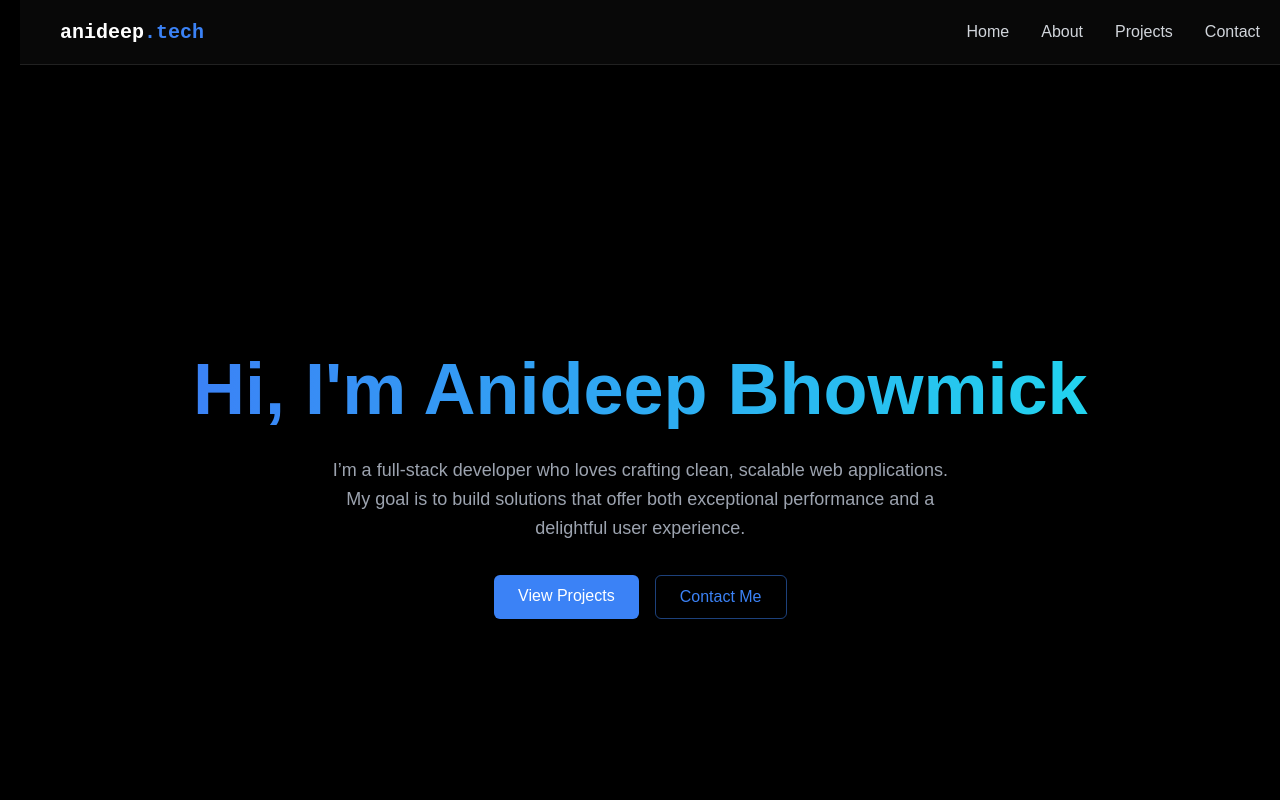
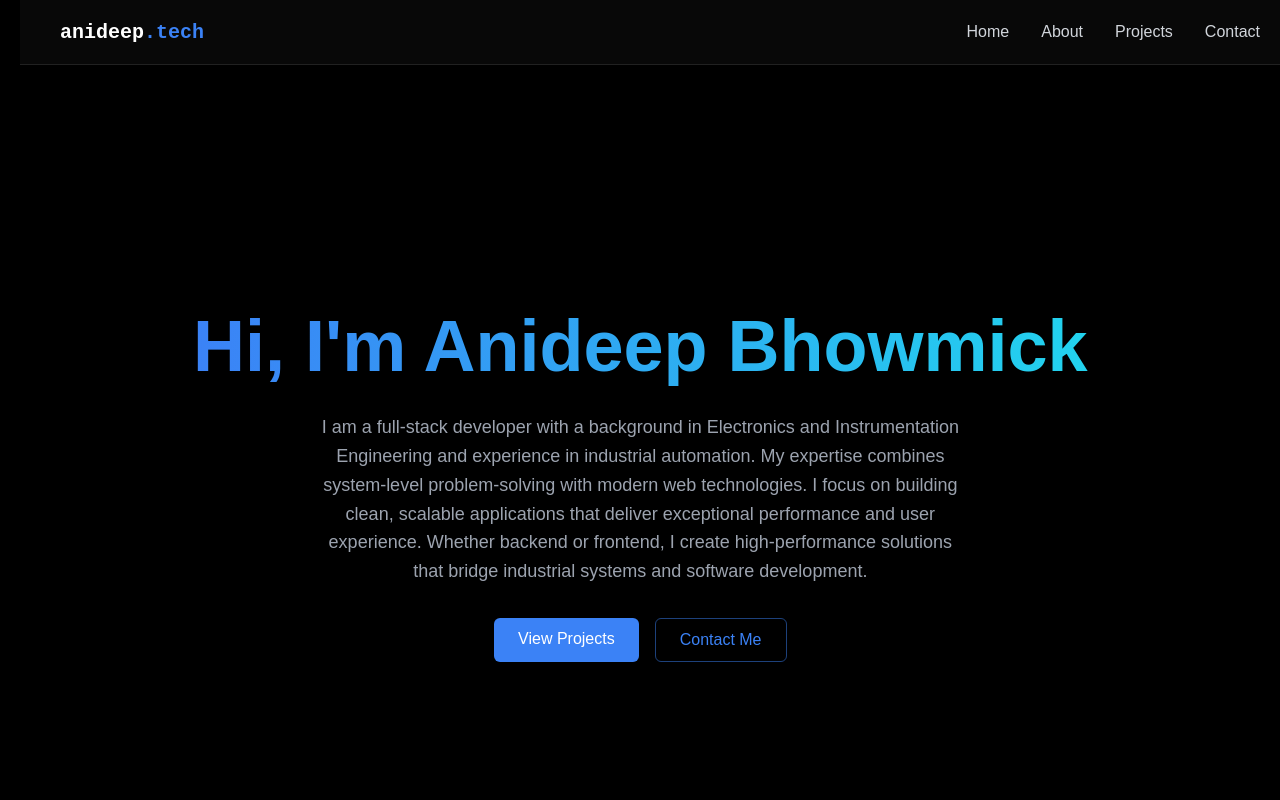
Before and after one commit to ani1999deep/Personal_Portfolio, a React (Create React App) app: page / in a window 1280 px wide. Shown: the top 800 px of the page. Built offline with nearby package versions, Linux system fonts and the light colour scheme.

Commit message:
add core subjects

```diff
--- a/src/components/sections/Home.js
+++ b/src/components/sections/Home.js
@@ -8,9 +8,13 @@ export const Home = () => {
           <h1 className="home-title">Hi, I'm Anideep Bhowmick</h1>
 
           <p className="home-description">
-            I’m a full-stack developer who loves crafting clean, scalable web
-            applications. My goal is to build solutions that offer both
-            exceptional performance and a delightful user experience.
+            I am a full-stack developer with a background in Electronics and
+            Instrumentation Engineering and experience in industrial automation.
+            My expertise combines system-level problem-solving with modern web
+            technologies. I focus on building clean, scalable applications that
+            deliver exceptional performance and user experience. Whether backend
+            or frontend, I create high-performance solutions that bridge
+            industrial systems and software development.
           </p>
 
           <div className="home-buttons">
```
